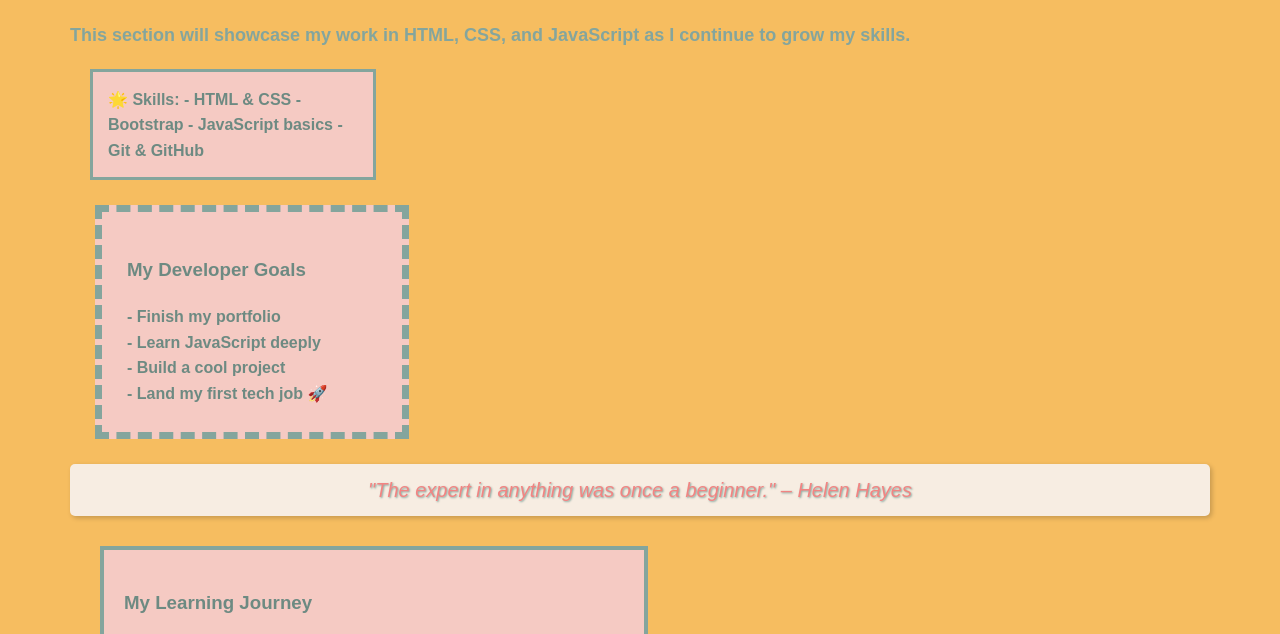
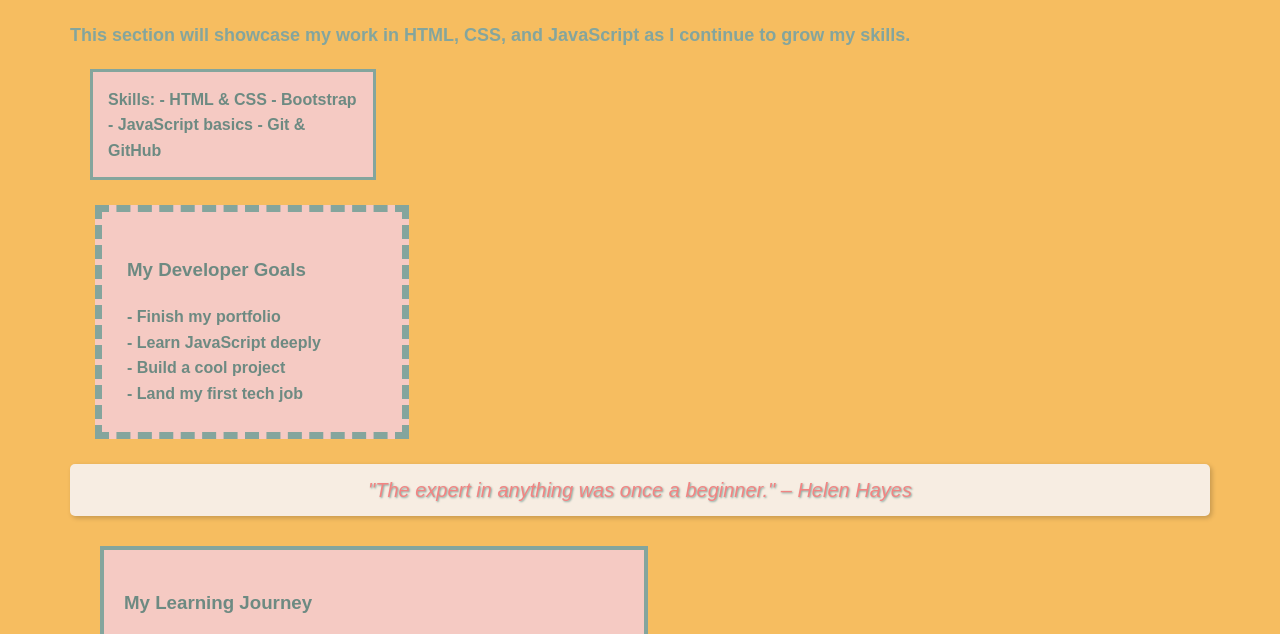
Before and after one commit to ellene-broome/html-review-document-structure, a plain HTML site: page index.html in a window 1280 px wide. Shown: the part 557-1191 px from the top of the page. Drawn offline with Linux system fonts and the light colour scheme.

Commit message:
made a few corrections

```diff
--- a/index.html
+++ b/index.html
@@ -35,7 +35,7 @@
       <h2>My Projects</h2>
       <p>This section will showcase my work in HTML, CSS, and JavaScript as I continue to grow my skills.</p>
 <div class="my-box-one">
-  🌟 Skills:
+   Skills:
   - HTML & CSS
   - Bootstrap
   - JavaScript basics
@@ -46,7 +46,7 @@
   - Finish my portfolio<br>
   - Learn JavaScript deeply<br>
   - Build a cool project<br>
-  - Land my first tech job 🚀
+  - Land my first tech job
 </div>
 
 <div class="custom-style">
```
Also changed, not shown: 1 other file.
